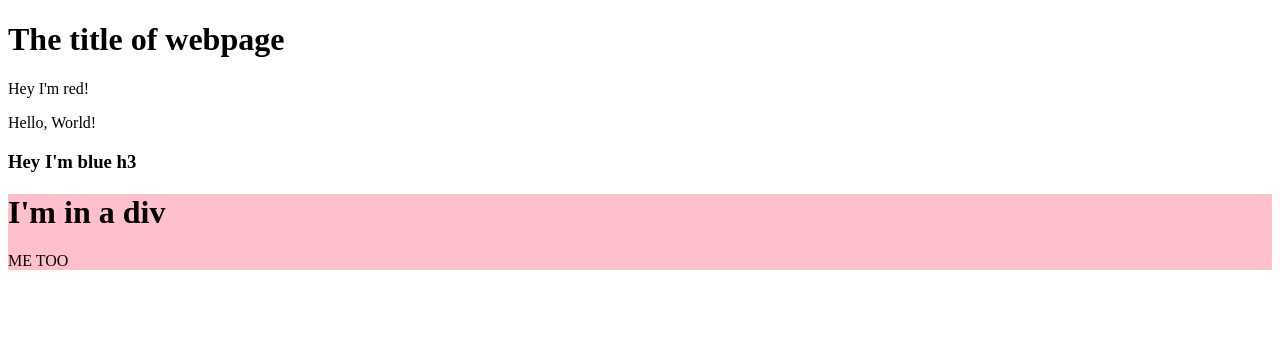
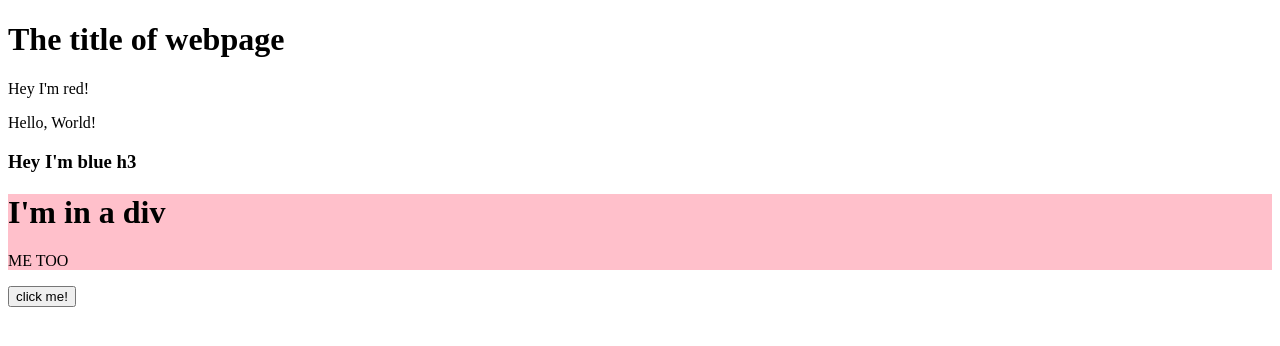
Before and after one commit to sabrek15/practice, a plain HTML site: page index.html in a window 1280 px wide. Drawn offline with Linux system fonts and the light colour scheme.

Commit message:
added button element to it.

```diff
--- a/index.html
+++ b/index.html
@@ -11,5 +11,8 @@
     <div id="container">
 
     </div>
+    <button id="btn'">
+        click me!
+    </button>
 </body>
 </html>
```
